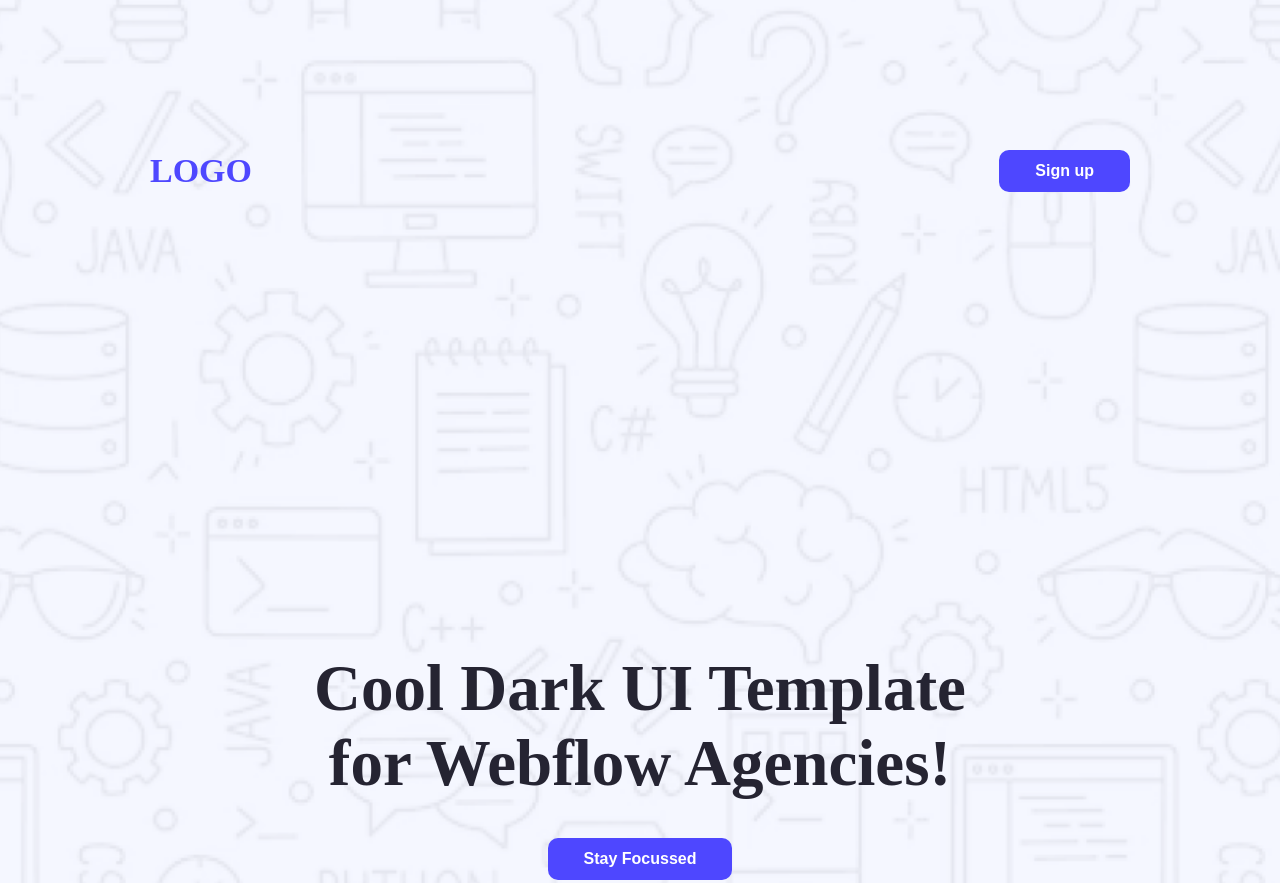
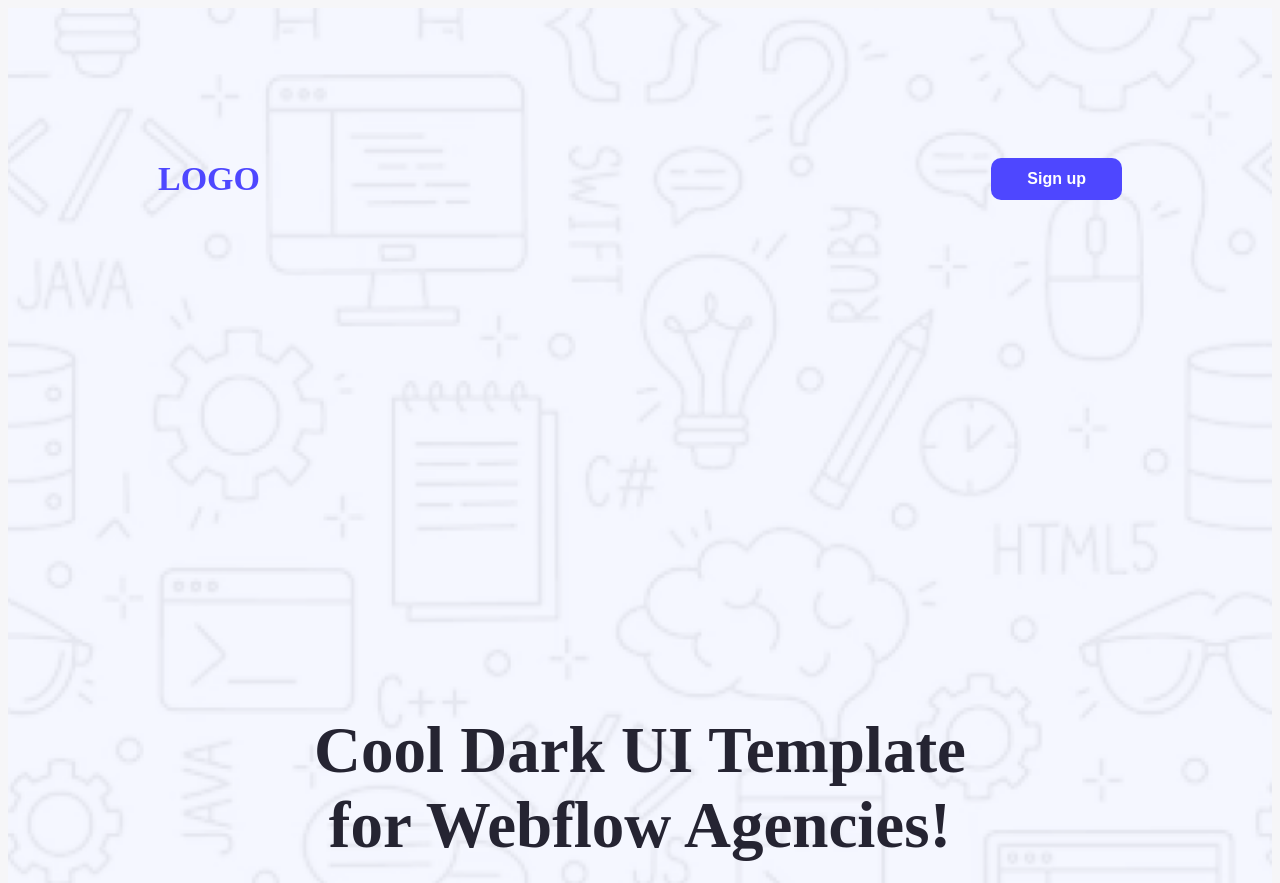
Before and after one commit to Rohan4093/my-create, a plain HTML site: page index.html in a window 1280 px wide. Shown: the top 883 px of the page. Drawn offline with Linux system fonts and the light colour scheme.

Commit message:
Webcreate

```diff
--- a/style.css
+++ b/style.css
@@ -1,10 +1,4 @@
-*{
-    margin: 0;
-    padding: 0;
-    box-sizing: border-box;
 
-
-}
 .secondary-bg{
     background-color: #f6f6f8;
 }
@@ -17,7 +11,7 @@
     justify-content: space-between;
 }
 header{
-    background-image: url('/Hero-bg.png');
+    background-image: url('./Hero-bg.png');
     background-repeat: no-repeat;
     background-position: center;
     background-size: cover;
```
